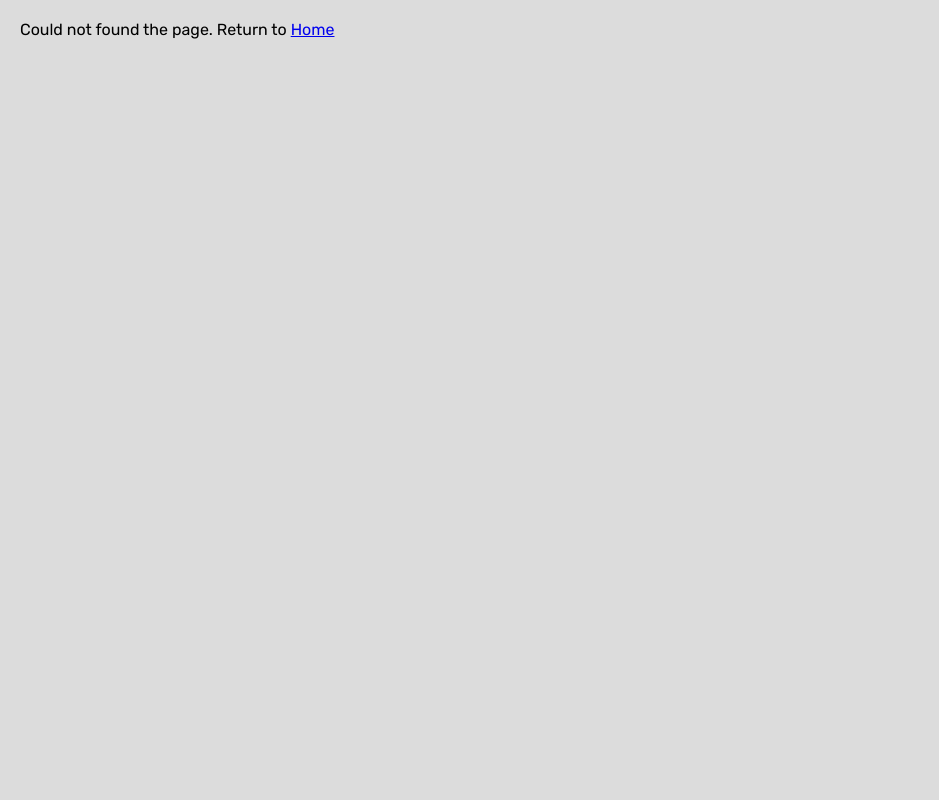
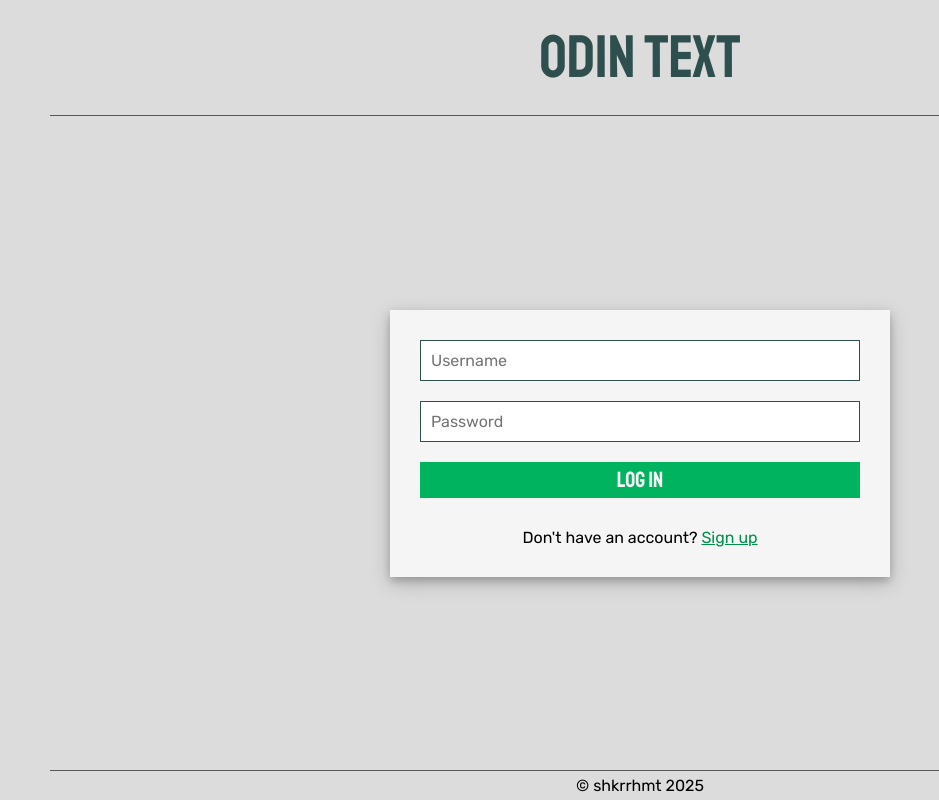
Before and after one commit to shukrirahmat/messaging-app, a React (Vite) app: page /log-in in a window 1280 px wide. Before the commit this address had no page. Shown: the whole page, without its empty margins (0-939 px from the left). Built offline with nearby package versions, Linux system fonts and the light colour scheme.

Commit message:
user able to login to home page fix refresh issue, make login after sign up & logout

```diff
--- a/src/App.jsx
+++ b/src/App.jsx
@@ -1,16 +1,54 @@
 import styles from "./App.module.css";
-import {Outlet } from "react-router-dom";
-import { Link } from "react-router-dom";
+import { Outlet, Link} from "react-router-dom";
+import { useEffect } from "react";
+import { useState } from "react";
+import fetchURL from "./fetchURL.js";
 
 function App() {
 
+  const [isLoading, setIsLoading] = useState(true);
+  const [isLoggedIn, setIsLoggedIn] = useState(null);
+  const [user, setUser] = useState(null);
+
+  useEffect(() => {
+    const token = window.localStorage.getItem("token");
+    setIsLoading(true);
+
+    if (!token) {
+      setIsLoggedIn(false);
+      setIsLoading(false);
+    } else {
+      fetch(fetchURL + "/user", {
+        mode: "cors",
+        method: "get",
+        headers: { Authorization: `Bearer ${token}` },
+      })
+        .then((response) => {
+          if (response.ok) return response.json();
+          else throw new Error("Server error");
+        })
+        .then((data) => {
+          setUser(data);
+          setIsLoggedIn(true);
+          setIsLoading(false);
+        })
+        .catch((err) => {
+          window.localStorage.removeItem("token");
+          setIsLoggedIn(false)
+          setIsLoading(false);
+        });
+    }
+  }, []);
+
   return (
     <div className={styles.base}>
-      <h1 className={styles.header}><Link to="/">ODIN TEXT</Link></h1>
-      <Outlet/>
+      <h1 className={styles.header}>
+        <Link to="/">ODIN TEXT</Link>
+      </h1>
+      {isLoading? (<p className={styles.loadingMessage}>Loading...</p>) : <Outlet context={{isLoggedIn, user}}/>}
       <p className={styles.footer}>© shkrrhmt 2025</p>
     </div>
-  )
+  );
 }
 
-export default App
+export default App;
--- a/src/App.module.css
+++ b/src/App.module.css
@@ -27,3 +27,12 @@
     font-family: "Rubik", sans-serif;
     border-top: 1px solid rgba(0, 0, 0, 0.6);
 }
+
+.loadingMessage {
+    flex: 1;
+    font-family: "Rubik", sans-serif;
+    display: flex;
+    flex-direction: column;
+    justify-content: center;
+    align-items: center;
+}
--- /dev/null
+++ b/src/components/Home.jsx
@@ -0,0 +1,18 @@
+import { useOutletContext, Navigate } from "react-router-dom";
+
+const Home = () => {
+  const { isLoggedIn, user } = useOutletContext();
+
+  if (!isLoggedIn) {
+    return <Navigate to="/log-in" />;
+  }
+
+  return (
+    <div>
+      <h1>THIS IS HOME PAGE</h1>
+      <p>Logged in as {user.username}</p>
+    </div>
+  );
+};
+
+export default Home;
--- a/src/components/LoginForm.jsx
+++ b/src/components/LoginForm.jsx
@@ -1,24 +1,72 @@
 import { useState } from "react";
-import { Link } from "react-router-dom";
+import { Link, replace } from "react-router-dom";
 import styles from "../styles/LoginForm.module.css";
+import fetchURL from "../fetchURL.js";
+import { useNavigate } from "react-router-dom";
 
 const LoginForm = () => {
+
+  const navigate = useNavigate();
   const [username, setUsername] = useState("");
   const [password, setPassword] = useState("");
+  const [isLogging, setIsLogging] = useState(false);
+  const [logInErr, setLogInErr] = useState("");
+
 
   const editUsername = (e) => {
     const newValue = e.target.value;
     setUsername(newValue);
-  }
+  };
 
   const editPassword = (e) => {
     const newValue = e.target.value;
     setPassword(newValue);
-  }
+  };
+
+  const handleSubmitForm = (e) => {
+    e.preventDefault();
+    setLogInErr("");
+
+    if (username.length < 1 || password.length < 1) {
+      setLogInErr("Both field must be filled");
+    } else {
+      setIsLogging(true);
+      fetch(fetchURL + "/user/log-in", {
+        mode: "cors",
+        method: "POST",
+        headers: { "Content-type": "application/x-www-form-urlencoded" },
+        body: new URLSearchParams({
+          username,
+          password,
+        }),
+      })
+        .then((res) => {
+          if (!res.ok) {
+            throw new Error("Failed to log in, Server error.");
+          }
+          return res.json();
+        })
+        .then((data) => {
+          if (!data.success) {
+            setIsLogging(false);
+            setLogInErr(data.message)
+          } else {
+            setIsLogging(false);
+            window.localStorage.setItem("token", data.token);
+            navigate("/");
+            navigate(0);
+          }
+        })
+        .catch((err) => {
+          setIsLogging(false);
+          setLogInErr(err.message);
+        });
+    }
+  };
 
   return (
     <div className={styles.base}>
-      <form className={styles.form}>
+      <form className={styles.form} onSubmit={handleSubmitForm}>
         <input
           type="text"
           name="username"
@@ -33,8 +81,15 @@ const LoginForm = () => {
           value={password}
           onChange={editPassword}
         />
-        <button className={styles.loginBtn}>LOG IN</button>
-        <p className={styles.signUpText}>Don't have an account? <Link to="/sign-up">Sign up</Link></p>
+        <div className={styles.buttonDiv}>
+          <button className={styles.loginBtn} disabled={isLogging}>
+            {isLogging ? "LOGGING IN..." : "LOG IN"}
+          </button>
+          {logInErr && <p className={styles.logInErr}>{logInErr}</p>}
+        </div>
+        <p className={styles.signUpText}>
+          Don't have an account? <Link to="/sign-up">Sign up</Link>
+        </p>
       </form>
     </div>
   );
--- a/src/routes.jsx
+++ b/src/routes.jsx
@@ -1,4 +1,6 @@
+import { element } from "prop-types";
 import App from "./App.jsx";
+import Home from "./components/Home.jsx";
 import ErrorPage from "./components/ErrorPage.jsx";
 import LoginForm from "./components/LoginForm.jsx";
 import SignUpForm from "./components/SignUpForm.jsx";
@@ -9,8 +11,9 @@ const routes = [
     element: <App />,
     errorElement: <ErrorPage />,
     children: [
-      { index: true, element: <LoginForm /> },
+      { index: true, element: <Home /> },
       { path: "sign-up", element: <SignUpForm /> },
+      { path: "log-in", element: <LoginForm/>}
     ],
   },
 ];
--- a/src/styles/LoginForm.module.css
+++ b/src/styles/LoginForm.module.css
@@ -33,6 +33,11 @@
     background-color: white;
 }
 
+.buttonDiv {
+    margin-bottom: 10px;
+    position: relative;
+}
+
 .loginBtn {
     font-family: "Staatliches", sans-serif;
     font-size: 22px;
@@ -40,10 +45,24 @@
     border: none;
     background-color: var(--green);
     color: var(--almostwhite);
+    width: 100%;
 }
 
 .loginBtn:hover {
     background-color: var(--darkergreen);
+}
+
+.loginBtn:disabled {
+    background-color: var(--fadedgreen);
+}
+
+.logInErr {
+    color: var(--blackgreen);
+    position: absolute;
+    font-size: 13px;
+    bottom: -18px;
+    text-align: center;
+    width: 100%;
 }
 
 .signUpText {
```
